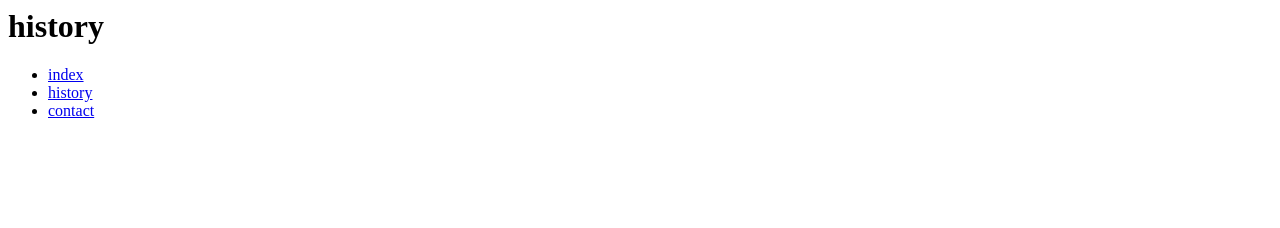
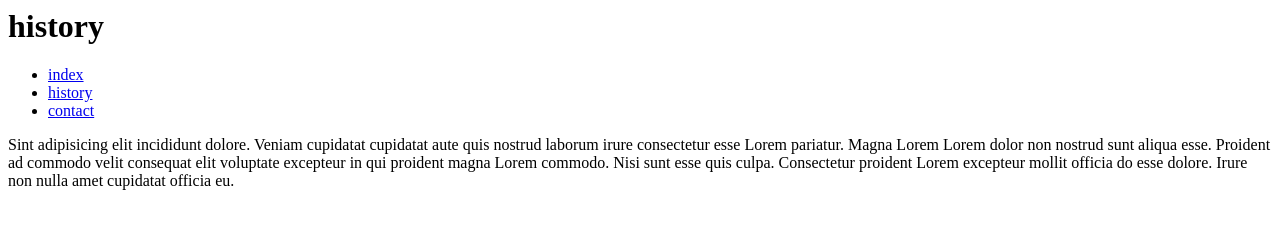
Before and after one commit to tayfunetta/history, a plain HTML site: page index.html in a window 1280 px wide. Drawn offline with Linux system fonts and the light colour scheme.

Commit message:
added paragraph

```diff
--- a/index.html
+++ b/index.html
@@ -7,3 +7,5 @@
         <li><a href="contact.php">contact</a></li>
     </ul>
 </nav>
+
+<p>Sint adipisicing elit incididunt dolore. Veniam cupidatat cupidatat aute quis nostrud laborum irure consectetur esse Lorem pariatur. Magna Lorem Lorem dolor non nostrud sunt aliqua esse. Proident ad commodo velit consequat elit voluptate excepteur in qui proident magna Lorem commodo. Nisi sunt esse quis culpa. Consectetur proident Lorem excepteur mollit officia do esse dolore. Irure non nulla amet cupidatat officia eu.</p>
```
